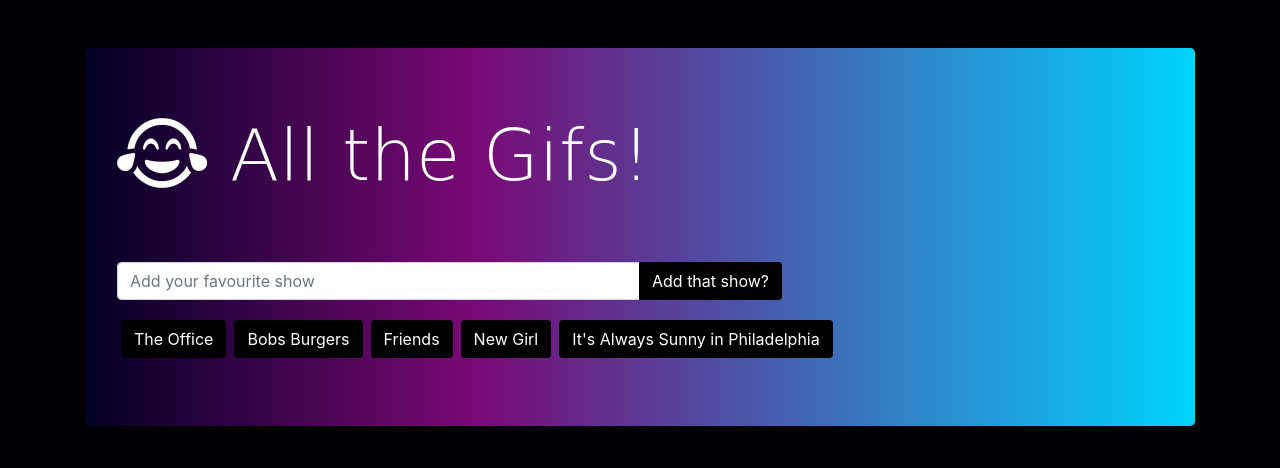
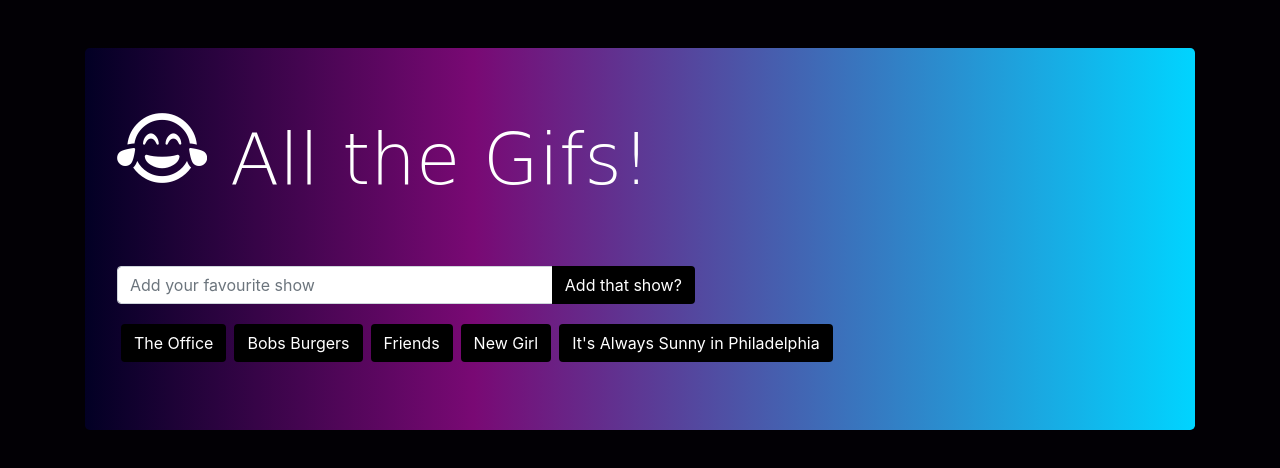
Before and after one commit to seyleigh/GetGiphy, a plain HTML site: page index.html in a window 1280 px wide. Drawn offline with nearby package versions, Linux system fonts and the light colour scheme; a web font is replaced by a local one.

Commit message:
changed some styles

```diff
--- a/assets/css/styles.css
+++ b/assets/css/styles.css
@@ -4,7 +4,6 @@ html {
 
 body {
     background: rgb(2, 0, 5);
-    /* background: linear-gradient(90deg, rgba(2,0,36,1) 0%, rgba(121,9,116,1) 35%, rgba(0,212,255,1) 100%); */
     background-size: cover;
     color: white;
 }
@@ -15,7 +14,7 @@ body {
 }
 #add-show:hover, .btn:hover {
     /* background: gray; */
-    background: linear-gradient(90deg, rgba(2,0,36,1) 0%, rgba(121,9,116,1) 35%, rgba(0,212,255,1) 100%);
+    background: linear-gradient(270deg, rgba(2,0,36,1) 0%, rgba(121,9,116,1) 35%, rgba(0,212,255,1) 100%);
     color: white;
 }
 p {
@@ -24,9 +23,6 @@ p {
 
 .jumbotron {
     background: linear-gradient(90deg, rgba(2,0,36,1) 0%, rgba(121,9,116,1) 35%, rgba(0,212,255,1) 100%);
-    /* background: linear-gradient(270deg, rgba(172,172,172,1) 100%, rgba(255,255,255,0.8057598039215687) 100%); */
-     /* color: black; */
-   /* font-family: 'Vibes', cursive; */
 }
 
 .module-border-wrap {
@@ -35,7 +31,18 @@ p {
     position: relative;
     background: linear-gradient(to right,#72e3f2, #4884ff, #9a54f7, #eb50ff, #fb70a2);
     padding: 5px;
-};
+}
+
+p , .fa-grin-tears {
+        overflow: hidden;
+        transition-duration: 1.5s;
+        transition-property: transform;
+    }
+    p , .fa-grin-tears:hover {
+        transform: rotate(360deg);
+        -webkit-transform: rotate(360deg);
+    }
+
 /*
 font-family: 'Vibes', cursive;
 font-family: 'Barriecito', cursive; */
--- a/assets/js/app.js
+++ b/assets/js/app.js
@@ -14,11 +14,11 @@ $(document).ready(function(){
           method: "GET"
         }).then(function(response) {
             var results = response.data;
+            console.log(results);
 
             for (var i = 0; i < results.length; i++) {
               var showDiv = $("<div class='col-sm-8 col-lg-5 m-3'>");
               var rate = $("<p>").text("Rating: " + results[i].rating);
-              // console.log(gifrate);
 
               var showImage = $("<img class='module-border-wrap'>");
 
@@ -53,7 +53,6 @@ $(document).ready(function(){
 
     };
     function givenButtons() {
-      // $("#buttons-view").empty();
       for (var i = 0; i < shows.length; i++) {
         var btns = $("<button class='btn m-1'>");
         btns.addClass("show-btn");
@@ -62,6 +61,7 @@ $(document).ready(function(){
         $("#buttons-view").append(btns);
       }
     }
+
 
     $("#add-show").on("click", function(event) {
       if ($("#show-input").val() === ""){
@@ -78,4 +78,5 @@ $(document).ready(function(){
     givenButtons();
 
     $(document).on("click", ".show-btn", startShow);
+
 });
--- a/index.html
+++ b/index.html
@@ -15,7 +15,7 @@
         <div class="jumbotron mt-5">
           <p class="display-3 mb-5 pb-3"><i class="far fa-grin-tears"></i> All the Gifs!</p>
         <div class="input-group mb-3" id="show-form">
-          <input id="show-input" type="text" class="form-control col-sm-12 col-lg-6" placeholder="Add your favourite show">
+          <input id="show-input" type="text" class="form-control col-sm-12 col-lg-5" placeholder="Add your favourite show">
           <div class="input-group-append">
             <button class="btn" type="button" id="add-show">Add that show?</button>
           </div>
```
